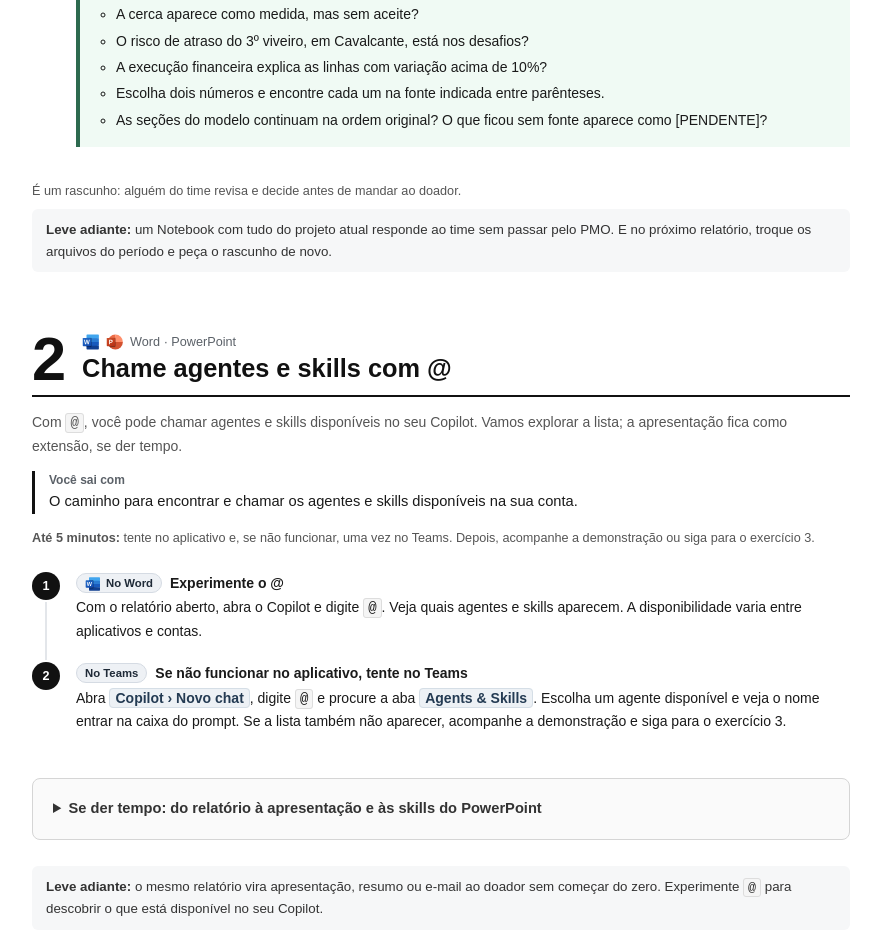
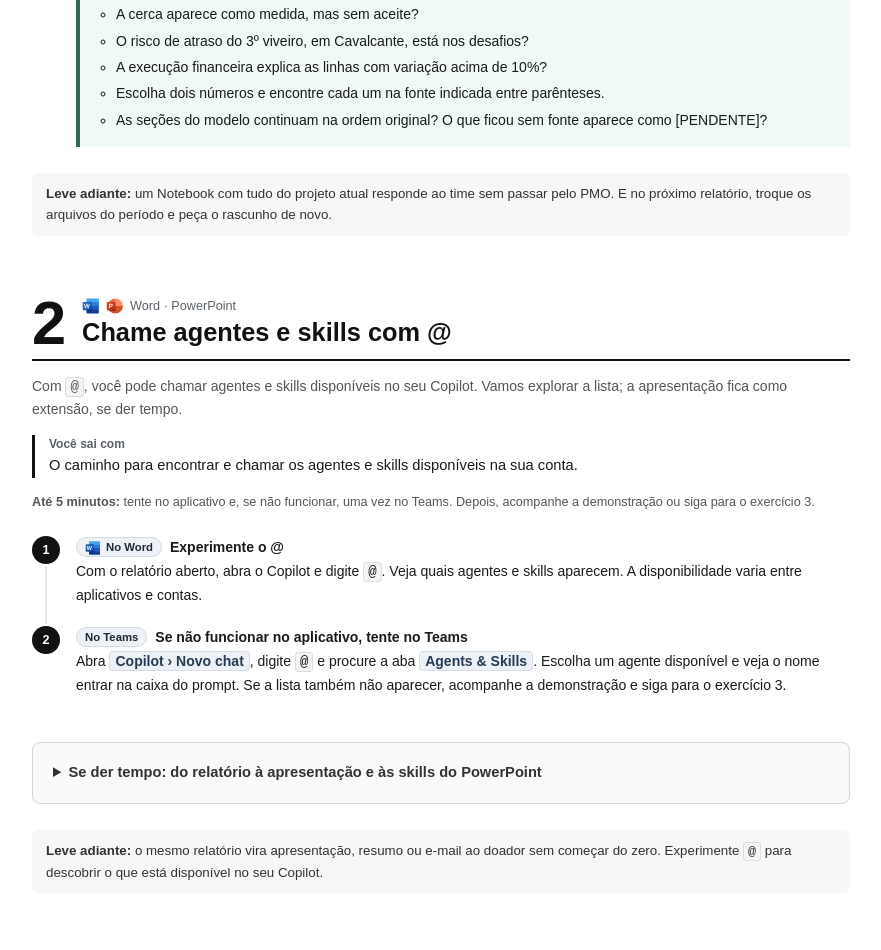
Before and after one commit to educrvz/tnc-workshop, a plain HTML site: page sessao-3.html in a window 1280 px wide. Shown: the part 3194-4144 px from the top of the page, without its empty margins (318-1199 px from the left). Drawn offline with Linux system fonts and the light colour scheme.

Commit message:
Sessão 3: remove nota de rascunho do exercício 1
Co-Authored-By: Claude Opus 5.5 <noreply@anthropic.com>

```diff
--- a/sessao-3.html
+++ b/sessao-3.html
@@ -74,7 +74,6 @@
 <li>As seções do modelo continuam na ordem original? O que ficou sem fonte aparece como [PENDENTE]?</li>
 </ul></div></li>
 </ol>
-<p class="note">É um rascunho: alguém do time revisa e decide antes de mandar ao doador.</p>
 <p class="keep"><strong>Leve adiante:</strong> um Notebook com tudo do projeto atual responde ao time sem passar pelo PMO. E no próximo relatório, troque os arquivos do período e peça o rascunho de novo.</p>
 </section>
 
```
